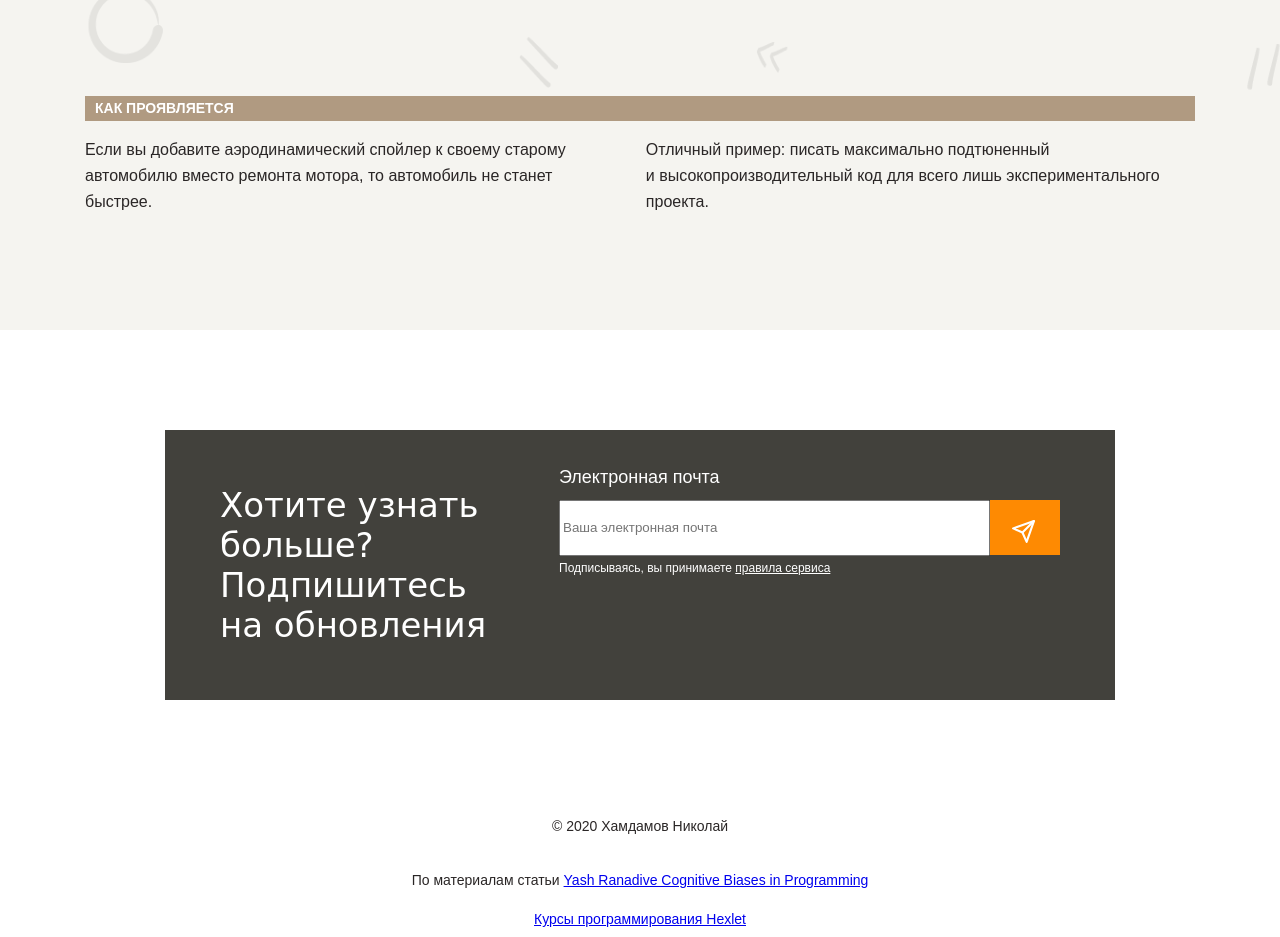
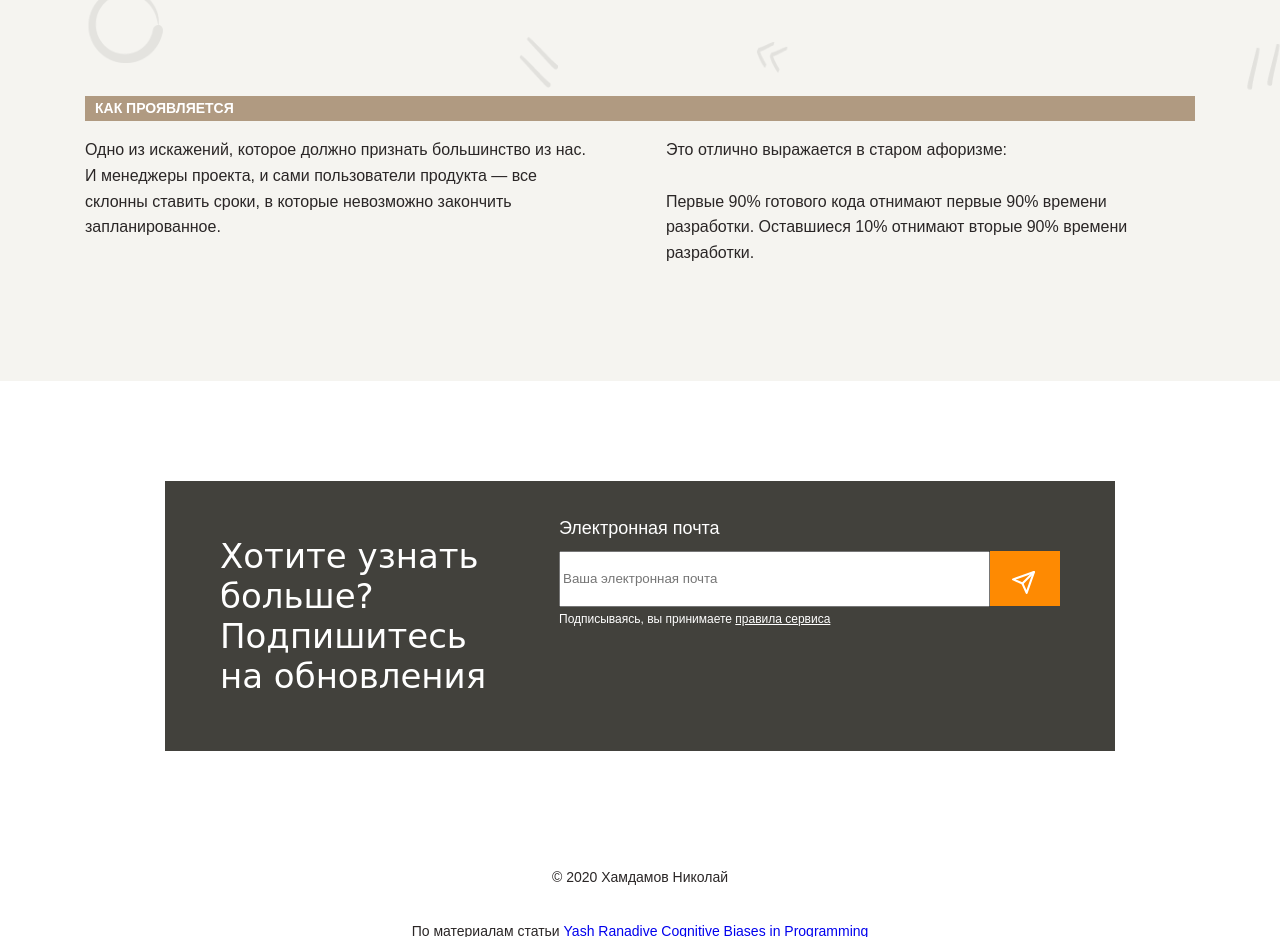
Before and after one commit to bombom70/layout-designer-project-lvl1, a website: page src/index.html in a window 1280 px wide. Shown: the part 8560-9497 px from the top of the page. Drawn offline with Linux system fonts and the light colour scheme; a web font is replaced by a local one.

Commit message:
fix linter and last section

```diff
--- a/src/index.html
+++ b/src/index.html
@@ -159,8 +159,8 @@
                     <h2 class="upper-case color-white mg-0 font-sans size-14 f-weight-bold p-0-10px">Как проявляется</h2>
                 </div>
                 <div class="flex">
-                    <p class="dark-color">Если вы добавите аэродинамический спойлер к своему старому<br>автомобилю вместо ремонта мотора, то автомобиль не станет<br>быстрее.</p>
-                    <p class="dark-color mg-l-80px">Отличный пример: писать максимально подтюненный<br>и высокопроизводительный код для всего лишь экспериментального<br>проекта.</p>
+                    <p class="dark-color">Одно из искажений, которое должно признать большинство из нас.<br>И менеджеры проекта, и сами пользователи продукта — все<br>склонны ставить сроки, в которые невозможно закончить<br>запланированное.</p>
+                    <p class="dark-color mg-l-80px">Это отлично выражается в старом афоризме:<br><br>Первые 90% готового кода отнимают первые 90% времени<br>разработки. Оставшиеся 10% отнимают вторые 90% времени<br>разработки.</p>
                 </div>
             </div>
         </section>
--- a/src/styles/style.css
+++ b/src/styles/style.css
@@ -434,9 +434,11 @@ header {
 .mg-top-100px {
   margin-top: 100px;
 }
+
 .mg-top-90px {
   margin-top: 90px;
 }
+
 .top-16px {
   top: -16px;
 }
```
